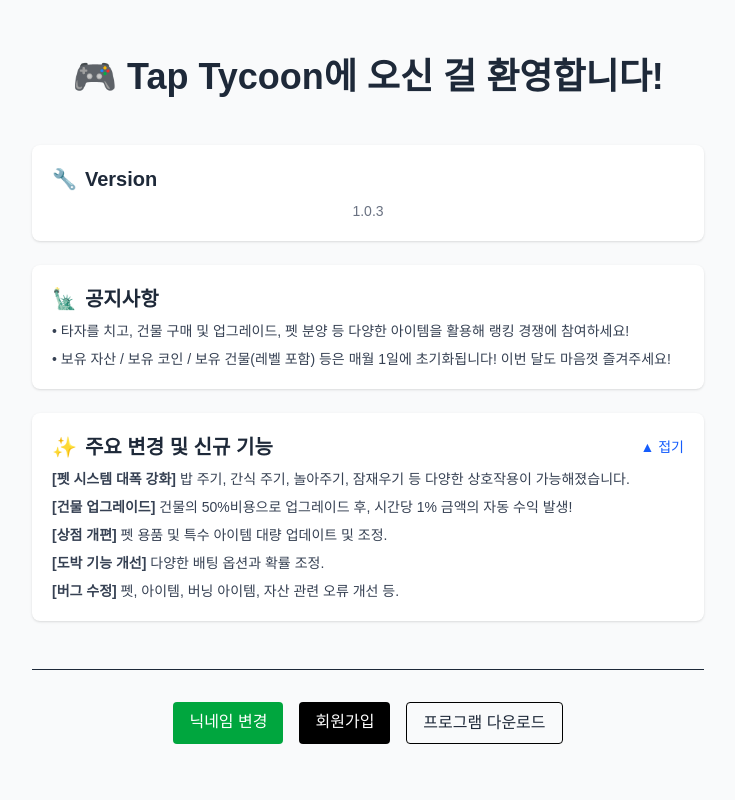
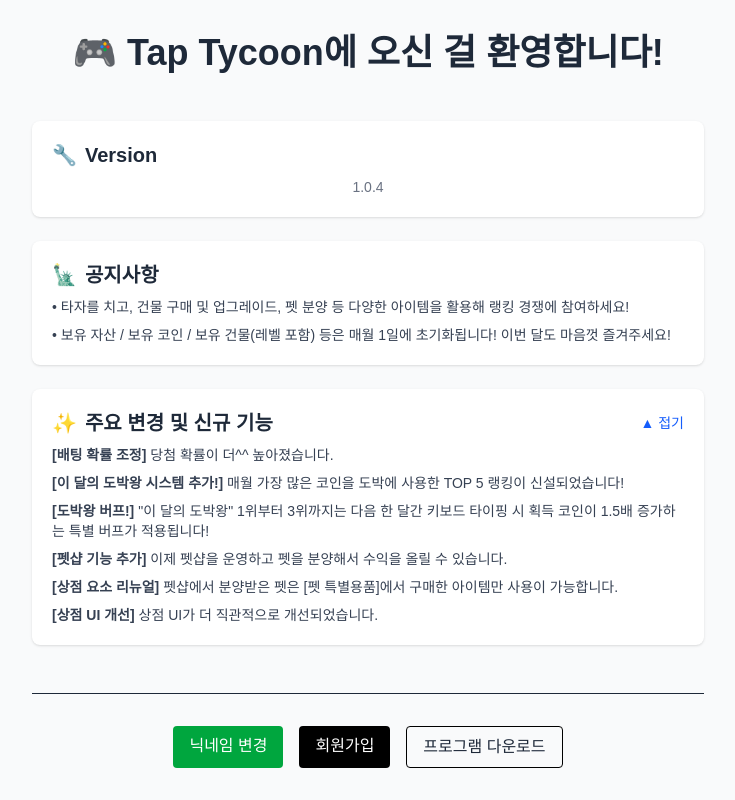
Before and after one commit to SehunPyo/tap-tycoon, a Next.js app: page / in a window 1280 px wide. Shown: the whole page, without its empty margins (272-1007 px from the left). Built offline with nearby package versions, Linux system fonts and the light colour scheme.

Commit message:
Update index.tsx

```diff
--- a/pages/index.tsx
+++ b/pages/index.tsx
@@ -12,7 +12,7 @@
   {
     title: 'Version',
     emoji: '🔧',
-    version: '1.0.3',
+    version: '1.0.4',
     items: []
   },
   {
@@ -27,11 +27,12 @@
     title: '주요 변경 및 신규 기능',
     emoji: '✨',
     items: [
-      '<b>[펫 시스템 대폭 강화]</b> 밥 주기, 간식 주기, 놀아주기, 잠재우기 등 다양한 상호작용이 가능해졌습니다.',
-      '<b>[건물 업그레이드]</b> 건물의 50%비용으로 업그레이드 후, 시간당 1% 금액의 자동 수익 발생!',
-      '<b>[상점 개편]</b> 펫 용품 및 특수 아이템 대량 업데이트 및 조정.',
-      '<b>[도박 기능 개선]</b> 다양한 배팅 옵션과 확률 조정.',
-      '<b>[버그 수정]</b> 펫, 아이템, 버닝 아이템, 자산 관련 오류 개선 등.'
+      '<b>[배팅 확률 조정]</b> 당첨 확률이 더^^ 높아졌습니다.',
+      '<b>[이 달의 도박왕 시스템 추가!]</b> 매월 가장 많은 코인을 도박에 사용한 TOP 5 랭킹이 신설되었습니다!',
+      '<b>[도박왕 버프!]</b> "이 달의 도박왕" 1위부터 3위까지는 다음 한 달간 키보드 타이핑 시 획득 코인이 1.5배 증가하는 특별 버프가 적용됩니다!',
+      '<b>[펫샵 기능 추가]</b> 이제 펫샵을 운영하고 펫을 분양해서 수익을 올릴 수 있습니다.',
+      '<b>[상점 요소 리뉴얼]</b> 펫샵에서 분양받은 펫은 [펫 특별용품]에서 구매한 아이템만 사용이 가능합니다.',
+      '<b>[상점 UI 개선]</b> 상점 UI가 더 직관적으로 개선되었습니다.',
     ]
   }
 ];
```
